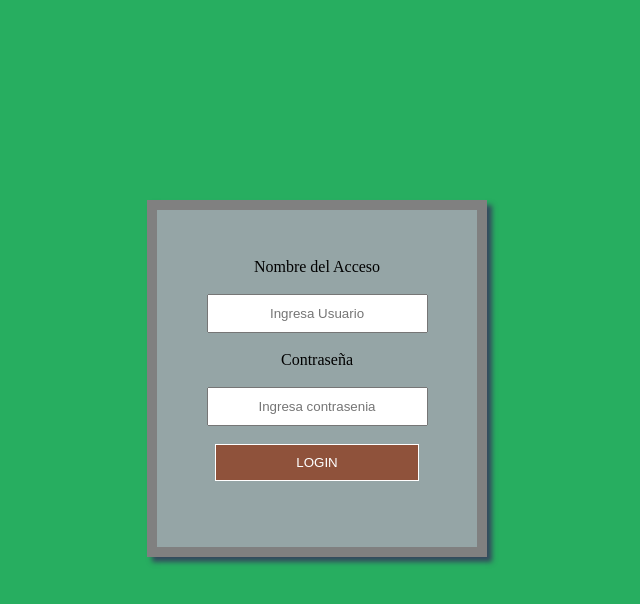
After one commit to Undeck/PWebFinal, a PHP site: page /inicio.php in a window 1280 px wide. The commit adds this page. Shown: the top 604 px of the page, without its empty margins (323-963 px from the left). Run offline with PHP 8.4, Linux system fonts and the light colour scheme.

Commit message:
Se agrega el formulario de inicio de sesion

```diff
--- /dev/null
+++ b/estilo.css
@@ -0,0 +1,43 @@
+button {
+    background: rgb(143, 82, 59);
+    border: 1px solid white;
+    padding: 5px;
+    color: white;
+    padding: 10px;
+    padding-left: 80px;
+    padding-right: 80px;
+
+}
+
+button:hover {
+    background: red;
+
+}
+
+body {
+    background: #27ae60;
+    text-align: center;
+}
+
+.ventana {
+
+    border: 10px solid grey;
+    box-shadow: 5px 5px 5px #34495e;
+    text-align: center;
+    background: #95a5a6;
+    width: 300px;
+    margin-left: auto;
+    margin-right: auto;
+    margin-top: 200px;
+    padding: 10px;
+    padding-top: 30px;
+    padding-bottom: 30px;
+}
+
+.tamaño {
+    padding-left: 20px;
+    padding-right: 20px;
+    padding-top: 10px;
+    padding-bottom: 10px;
+    text-align: center;
+}
--- a/index.php
+++ b/index.php
@@ -11,7 +11,7 @@
     <table border="1">
         <caption>PWeb 1 Final</caption>
         <tr>
-            <td><a href="consultar.php">Iniciar sesión</a></td>
+            <td><a href="inicio.php">Iniciar sesión</a></td>
         </tr>
         <tr>
             <td><a href="registro.php">Registrarme</a></td>
--- /dev/null
+++ b/inicio.php
@@ -0,0 +1,27 @@
+<!DOCTYPE html>
+<html lang="en">
+<head>
+    <meta charset="UTF-8">
+    <meta name="viewport" content="width=device-width, initial-scale=1.0">
+    <title>Login</title>
+    <link rel="stylesheet" href="estilo.css">
+</head>
+<body>
+<form action="respuesta.php" method="post">
+            <div class=ventana>
+                <br>
+                <label for="">Nombre del Acceso</label>
+                <br><br>
+                <input name="usuario" type="text" placeholder="Ingresa Usuario" required class="tamaño">
+                <br><br>
+                <label for="">Contraseña</label>
+                <br><br>
+                <input name="password" type="password" required  placeholder="Ingresa contrasenia" class="tamaño">
+                <br><br>
+                <button>LOGIN</button> <br> <br>
+                <br>
+            </div>
+</form>
+
+</body>
+</html>
--- a/registro.php
+++ b/registro.php
@@ -8,7 +8,7 @@
     <title>ICO</title>
 </head>
 <body>
-    <form action="consultas.php" method="post">
+    <form action="add.php" method="post">
         <div class="ventana">
             <br>
             <label for="nombre">Nombre</label> <br>
```
Also changed, not shown: respuesta.php (added, +29 -0 lines).
